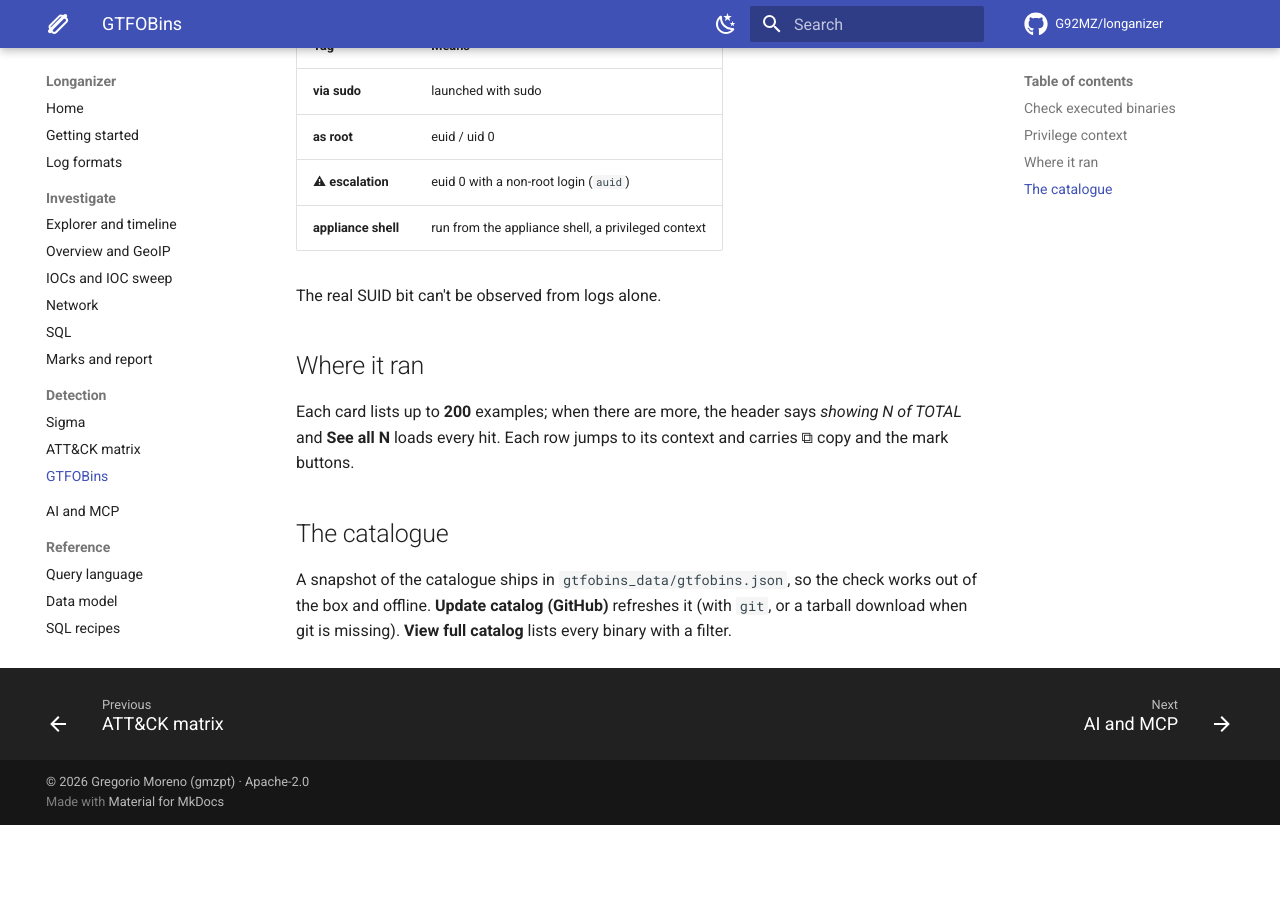
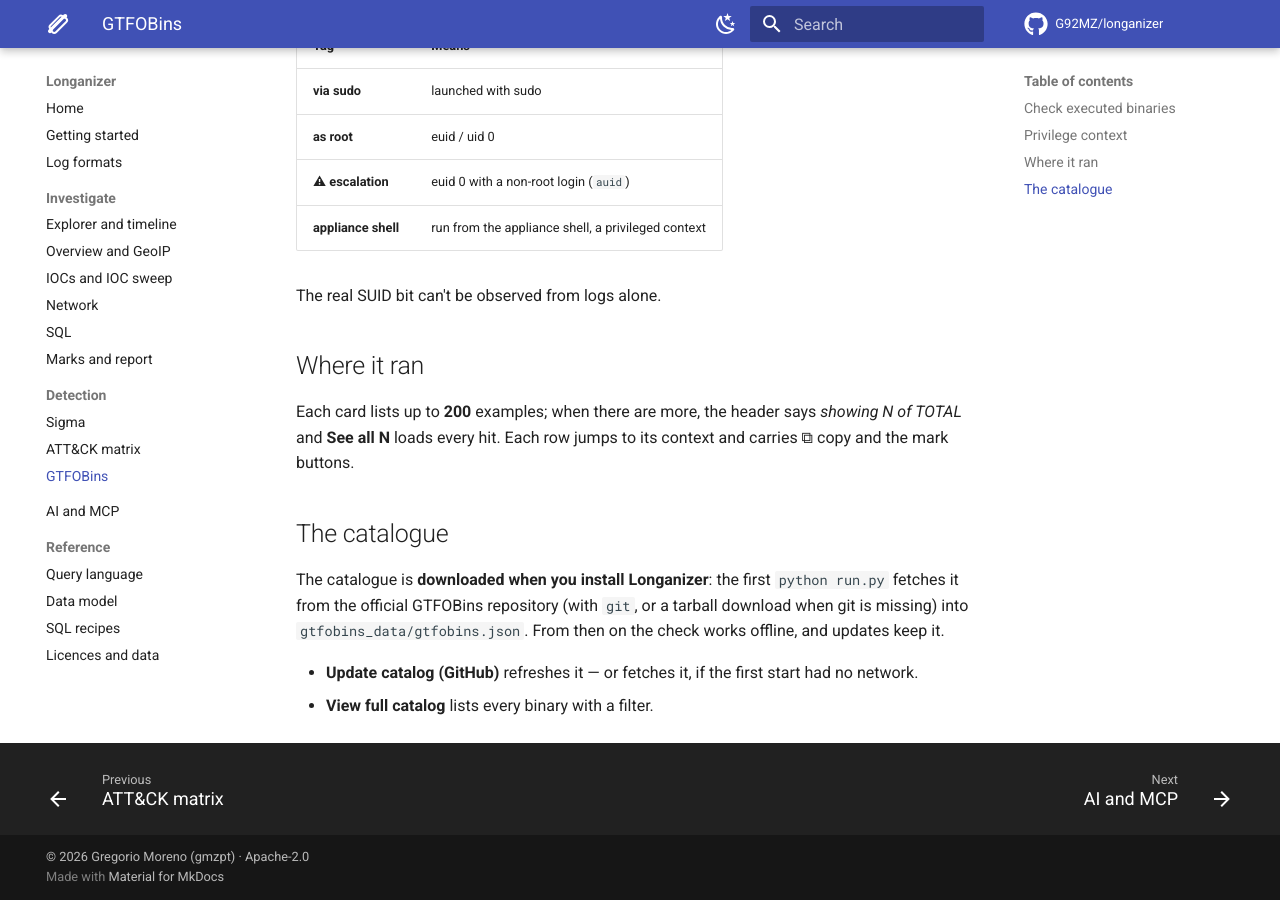
Before and after one commit to G92MZ/longanizer, an MkDocs documentation site: the page built from docs/detection/gtfobins.md, in a window 1280 px wide and 900 px high, scrolled down 1220 px. Built offline with MkDocs 1.6.1 and Material for MkDocs 9.7.7, drawn with Linux system fonts in a browser that asks for light colours; comment, search, counter and statistics services are not loaded; before the commit the page ends 2045 px from its top, so only the background shows below that.

Commit message:
GTFOBins catalogue: download it at install instead of shipping it
GTFOBins is GPL-3.0, so the catalogue no longer ships in the repository.

- run.py fetches it on the first start (git, or a tarball without git) into
  gtfobins_data/gtfobins.json. Without network it says so and starts
  anyway; a slow download carries on in the background. "Update catalog"
  in the GTFOBins tab still refreshes it (or fetches it later).
- gtfobins_data/ is git-ignored and kept by update.py; existing installs
  keep the catalogue they have.
- requirements: pyyaml, which the app imports at start (it only came in
  through pysigma before).
- Tarball extraction uses the 'data' filter; the refresh error message no
  longer mentions a bundled catalogue.
- Docs, README and in-app Help updated.

Co-Authored-By: Claude Opus 5.5 <noreply@anthropic.com>
Claude-Session: https://claude.ai/code/session_014v8xzHoRPvNCuRo7BYN2ri

```diff
--- a/docs/detection/gtfobins.md
+++ b/docs/detection/gtfobins.md
@@ -40,6 +40,9 @@ buttons.
 
 ## The catalogue
 
-A snapshot of the catalogue ships in `gtfobins_data/gtfobins.json`, so the check works out of the
-box and offline. **Update catalog (GitHub)** refreshes it (with `git`, or a tarball download when
-git is missing). **View full catalog** lists every binary with a filter.
+The catalogue is **downloaded when you install Longanizer**: the first `python run.py` fetches it
+from the official GTFOBins repository (with `git`, or a tarball download when git is missing) into
+`gtfobins_data/gtfobins.json`. From then on the check works offline, and updates keep it.
+
+- **Update catalog (GitHub)** refreshes it — or fetches it, if the first start had no network.
+- **View full catalog** lists every binary with a filter.
--- a/requirements.txt
+++ b/requirements.txt
@@ -3,6 +3,7 @@ fastapi>=0.110
 uvicorn[standard]>=0.29
 python-multipart>=0.0.9
 httpx>=0.27
+pyyaml>=6.0   # GTFOBins catalogue (imported at start)
 # opcional: solo para el servidor MCP (pestaña MCP / python -m loganalyzer.mcp_server)
 mcp>=1.0,<2   # the MCP server uses FastMCP (mcp 1.x); mcp 2.x renamed it
 # opcional: solo para la pestaña Sigma (ejecutar reglas Sigma sobre los logs)
--- a/update.py
+++ b/update.py
@@ -31,7 +31,7 @@ REPO = "longanizer"
 BRANCH = "main"
 
 # Top-level folders that are NEVER overwritten (your data).
-PROTECTED = {"casos", "geoip_data"}
+PROTECTED = {"casos", "geoip_data", "gtfobins_data"}
 
 HERE = os.path.dirname(os.path.abspath(__file__))
 TOKEN = os.environ.get("GITHUB_TOKEN") or os.environ.get("GH_TOKEN")
```
Also changed, not shown: README.md (+2 -2 lines), docs/getting-started.md (+6 -2 lines), docs/index.md (+2 -2 lines), docs/reference/licences.md (+3 -2 lines), run.py (+35 -0 lines), 5 other files.
